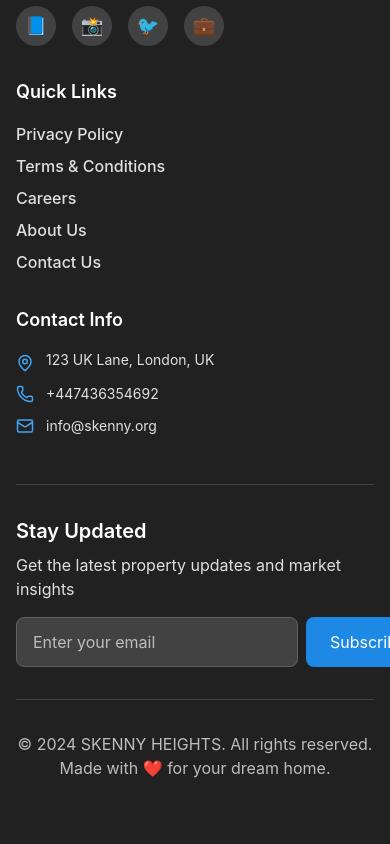
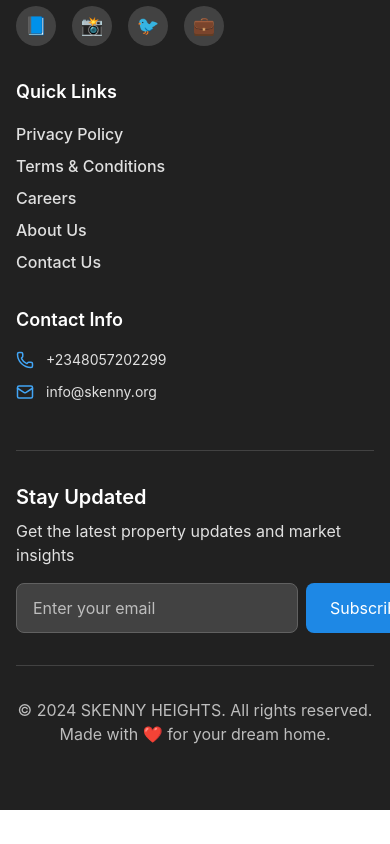
Before and after one commit to Netacci/skenny, a React (Vite) app: page / in a window 390 px wide. Shown: the part 1561-2405 px from the top of the page. After the commit the page ends 2371 px from the top, so only its background shows below. Built offline with nearby package versions, Linux system fonts and the light colour scheme; no server answers; what axios-retry would draw is missing.

Commit message:
update phone number

```diff
--- a/src/components/layout/footer/Footer.jsx
+++ b/src/components/layout/footer/Footer.jsx
@@ -58,15 +58,15 @@ const Footer = () => {
           <div>
             <h4 className="text-lg font-semibold mb-4">Contact Info</h4>
             <div className="space-y-3">
-              <div className="flex items-start space-x-3">
+              {/* <div className="flex items-start space-x-3">
                 <MapPin size={18} className="text-blue-400 mt-1 flex-shrink-0" />
                 <span className="text-gray-300 text-sm">
                   123 UK Lane, London, UK
                 </span>
-              </div>
+              </div> */}
               <div className="flex items-center space-x-3">
                 <Phone size={18} className="text-blue-400 flex-shrink-0" />
-                <span className="text-gray-300 text-sm">+447436354692</span>
+                <span className="text-gray-300 text-sm">+2348057202299</span>
               </div>
               <div className="flex items-center space-x-3">
                 <Mail size={18} className="text-blue-400 flex-shrink-0" />
```
